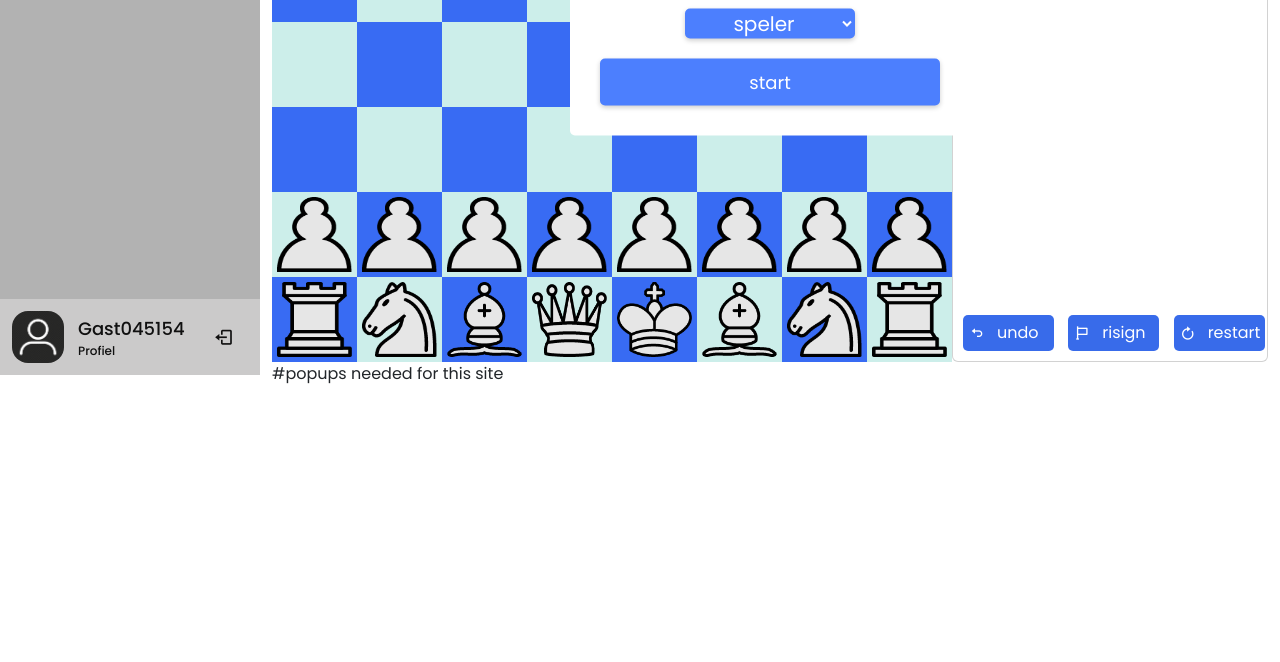
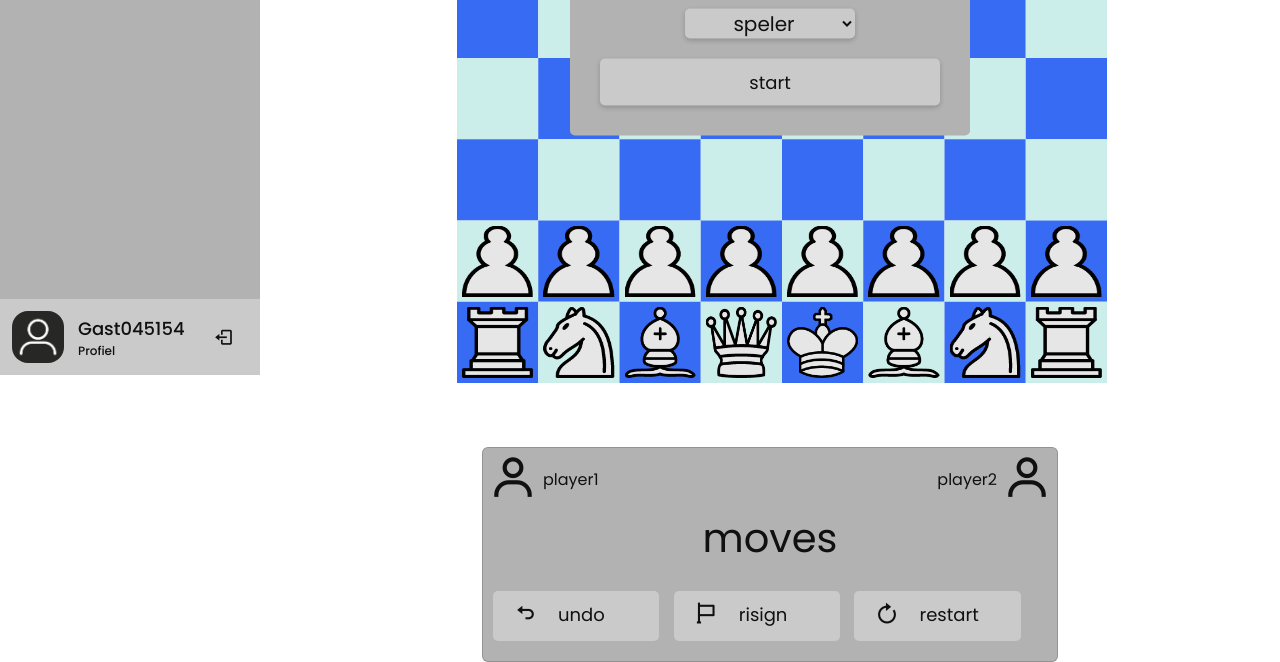
Before and after one commit to wiebe-vandendriessche/schaken, a plain HTML site: page site/chess.html in a window 1280 px wide. Shown: the part 425-1087 px from the top of the page. Before the commit the page ends 811 px from the top, so only its background shows below. Drawn offline with nearby package versions, Linux system fonts and the light colour scheme.

Commit message:
layout screensizing + popup dark mode implementatie

```diff
--- a/site/chess.html
+++ b/site/chess.html
@@ -140,7 +140,7 @@
             <div class="col-8" id="canvas_element">
                 <canvas id="canvas"></canvas>
             </div>
-            <div class="col-4">
+            <div class="col-4 col-sm-10" id="card_element">
                 <div class="card" id="moves_cards">
                     <div class="top_moves">
                         <i class='bx bx-user player' id="player1"></i>
@@ -154,17 +154,17 @@
                         <div class="scroll" id="playedMoves"></div>
                     </div>
                     <div id="buttons_movecard">
-                        <button id="undo_move" class='chesgame_buttons'>
-                            <span class="button_chesgame_icon bx bx-undo"></span>
-                            <span class="button_chesgame_text">undo</span>
+                        <button id="undo_move" class='chessgame_buttons'>
+                            <i class="button_chessgame_icon bx bx-undo"></i>
+                            <span class="button_chessgame_text">undo</span>
                         </button>
-                        <button id="resign" class='chesgame_buttons'>
-                            <span class="button_chesgame_icon bx bx-flag"></span>
-                            <span class="button_chesgame_text">risign</span>
+                        <button id="resign" class='chessgame_buttons'>
+                            <i class="button_chessgame_icon bx bx-flag"></i>
+                            <span class="button_chessgame_text">risign</span>
                         </button>
-                        <button id="restart" class='chesgame_buttons'>
-                            <span class="button_chesgame_icon bx bx-revision"></span>
-                            <span class="button_chesgame_text">restart</span>
+                        <button id="restart" class='chessgame_buttons'>
+                            <i class="button_chessgame_icon bx bx-revision"></i>
+                            <span class="button_chessgame_text">restart</span>
                         </button>
                     </div>
 
@@ -172,7 +172,6 @@
             </div>
         </div>
 
-        #popups needed for this site
         <div class="popup" id="popup">
             <img src="picture/bot.jpg" alt="bot">
             <p>Speel</p>
--- a/site/css/GeschiedenisSchaak.css
+++ b/site/css/GeschiedenisSchaak.css
@@ -4,3 +4,13 @@
     padding-left: 50%;
     padding-top: 50px;
 }
+
+.card {
+    background-color: var(--sidebar-color) !important;
+    color: var(--text-color) !important;
+}
+
+
+.table{
+    color: var(--text-color) !important;
+}
--- a/site/css/chessPage.css
+++ b/site/css/chessPage.css
@@ -1,50 +1,99 @@
-#canvas_element{
-    display: flex;
+body:not(.dark) {
+    --body-color: #fff;
+    --sidebar-color: #b2b2b2;
+    --primary-color-light: #cbcaca;
+    --toggle-color: #101010;
+    --text-color: #101010;
+    --card-color: #d0d0d0;
+    background: var(--body-color);
 }
-canvas{
+
+body.dark {
+    --body-color: #212121;
+    --sidebar-color: #101010;
+    --primary-color-light: #383838;
+    --toggle-color: #fff;
+    --text-color: #fff;
+    --card-color: #131313;
+    background: var(--body-color);
+}
+
+#canvas_element {
+    height: 0;
+    padding-bottom: 70%;
+    min-width: 400px;
+    max-width: 650px;
+    margin-inline: auto;
+}
+
+#card_element {
+    height: 100%;
+    max-height: 400px;
+    width: 600px;
+    margin-inline: auto;
+}
+
+.title-color {
+    margin-bottom: 5%;
+    margin-top: 10%;
+    text-align: center;
+    font-size: xxx-large;
+}
+
+
+canvas {
     align-items: center;
 }
 
-body,html{
-    padding:0;
-    margin:0;
+body, html {
+    padding: 0;
+    margin: 0;
     height: 100%;
 }
-#spacer{
+
+#spacer {
     width: 100%;
 }
 
-.top_moves{
+.top_moves {
     display: flex;
     width: 100%;
 }
-.player{
+
+.player {
     align-items: center;
     font-size: 50px;
     margin: 5px;
 }
-#player1,#player2{
+
+#player1, #player2 {
     display: flex;
     align-items: center;
 }
-#pl,#pl_bot{
+
+#pl, #pl_bot {
     display: flex;
     margin-top: 20px;
 }
-#pl_bot,#player2{
+
+#pl_bot, #player2 {
     display: flex;
     flex-direction: row;
     text-align: right;
 }
-#move_title{
+
+#move_title {
     white-space: pre;
-    font-size:  2.5em;
+    font-size: 2.5em;
+    text-align: center;
 }
-#playedMoves{
+
+#playedMoves {
     white-space: pre;
-    font-size:  2.3em;
+    font-size: 2.3em;
 }
-#card_height{
+
+#card_height {
     height: 100%;
     margin: 2%;
 
@@ -58,103 +107,121 @@ body,html{
     display: flex;
     flex-direction: column-reverse;
 }
+
 #moves_cards {
     height: 100%;
 
 }
-#buttons_movecard{
-    margin-bottom:10px;
+
+#buttons_movecard {
+    margin-bottom: 10px;
 }
 
-.chesgame_buttons{
+.card {
+    background-color: var(--sidebar-color) !important;
+    color: var(--text-color) !important;
+}
+
+.chessgame_buttons {
     display: inline-flex;
     width: 29%;
-    height: 100%;
+    height: 50px;
     padding: 0%;
     margin-bottom: 10px;
     margin-left: 10px;
-    background:rgb(56,107,234,1);
+    background: var(--primary-color-light);
     border: none;
     outline: none;
     border-radius: 5px;
     overflow: hidden;
 }
-.chesgame_buttons:hover{
-    background-color: rgb(76,127,254,1);
 
+.chessgame_buttons:hover {
+    background-color: var(--body-color);
 }
 
-.button_chesgame_icon, .button_chesgame_text {
-    display: inline-flex;
-    align-items: center;
-    padding:0 6px;
-    height: 100%;
-    color: white;
-}
-.button_chesgame_icon{
-    display: inline-flex;
-    padding-top: 10px;
+.button_chessgame_text {
+    margin-left: 20px;
+    margin-top: 10px;
+    color: var(--text-color);
+    font-size: large;
 }
 
-.popup{
+.button_chessgame_icon {
+    margin-left: 20px;
+    margin-top: 10px;
+    font-size: 25px;
+    color: var(--text-color);
+}
+
+.popup {
     width: 400px;
-    background: white;
+    background: var(--sidebar-color);
     border-radius: 5px;
     position: absolute;
     top: 0;
     left: 50%;
-    transform: translate(-50%,-50%) scale(0.1);
+    transform: translate(-50%, -50%) scale(0.1);
     text-align: center;
     padding: 0 30px 30px;
-    color: #333;
+    color: var(--text-color);
     visibility: hidden;
     transition: transform 0.4s, top 0.4s;
 }
-.open-popup{
+
+.open-popup {
     visibility: visible;
     top: 50%;
-    transform: translate(-50%,-50%) scale(1);
+    transform: translate(-50%, -50%) scale(1);
+
 }
 
-.popup img{
+.popup img {
     width: 100px;
     margin-top: -50px;
     border-radius: 50%;
-    box-shadow: 0 2px 5px rgb(0,0,0,0.2);
+    box-shadow: 0 2px 5px rgb(0, 0, 0, 0.2);
 }
 
-.popup p{
+.popup p {
     font-size: 38px;
     font-weight: 500;
     margin: 30px 0 10px;
+
 }
-.popup i{
+
+.popup i {
     font-size: 25px;
     margin: 10px 0 10px;
 }
-.popup button{
+
+.popup button {
     width: 100%;
     margin-top: 20px;
     padding: 10px 0;
-    background: rgb(76,127,254,1) ;
-    color: white;
+    background: var(--primary-color-light);
+    color: var(--text-color);
     border: 0;
     outline: none;
     font-size: 18px;
     border-radius: 5px;
     cursor: pointer;
-    box-shadow: 0 2px 5px rgb(0,0,0,0.2);
+    box-shadow: 0 2px 5px rgb(0, 0, 0, 0.2);
 }
 
-.selectInPopup{
+.popup button:hover {
+    background-color: var(--body-color);
+}
+
+.selectInPopup {
     width: 50%;
     margin-top: 10px;
-    background:rgb(76,127,254,1);
+    background: var(--primary-color-light);
     border: 0;
     outline: none;
     border-radius: 5px;
     font-size: 20px;
-    color:white;
+    color: var(--text-color);
     text-align: center;
-    box-shadow: 0 2px 5px rgb(0,0,0,0.2);
+    box-shadow: 0 2px 5px rgb(0, 0, 0, 0.2);
 }
--- a/site/scripts/Show.js
+++ b/site/scripts/Show.js
@@ -37,7 +37,7 @@ restartEndButton.addEventListener("click",()=>{gameState.close(popup_end);gameSt
 window.addEventListener("keypress",()=>{gameState.dummy()});
 
 window.addEventListener("resize", ()=>{gameState.rescale()});
-menuButton.addEventListener("click", ()=>{gameState.rescale()});
+window.addEventListener("load", ()=>{gameState.rescale()});
 
 resignebutton.addEventListener("click",()=>{gameState.openPopup(popup_end);gameState.setEndPopupText(gameState,"resign",popup_end)})
 window.addEventListener("keypress",()=>{gameState.dummy()});
```
Also changed, not shown: site/GeschiedenisSchaak.html (+1 -1 lines), site/home.html (+2 -1 lines), site/css/homestyle.css (line endings or trailing spaces).
